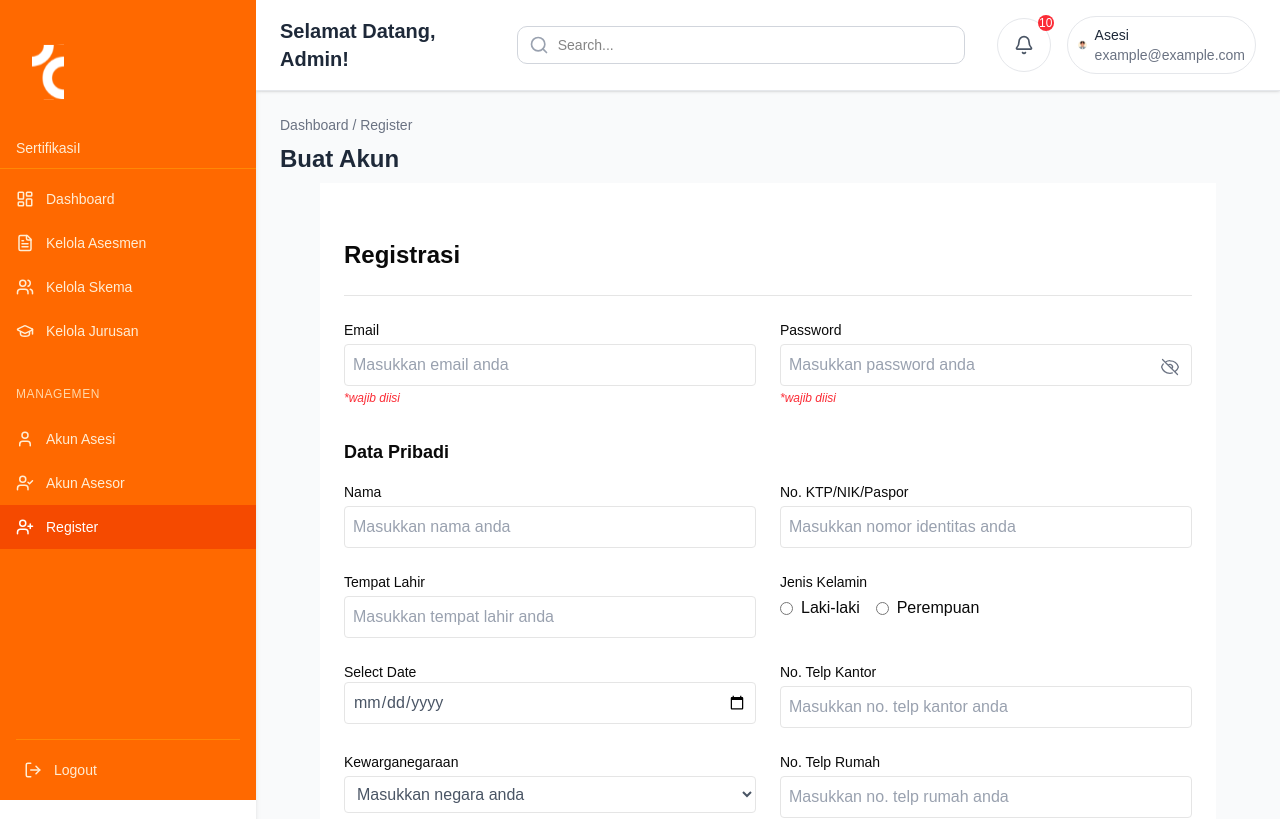
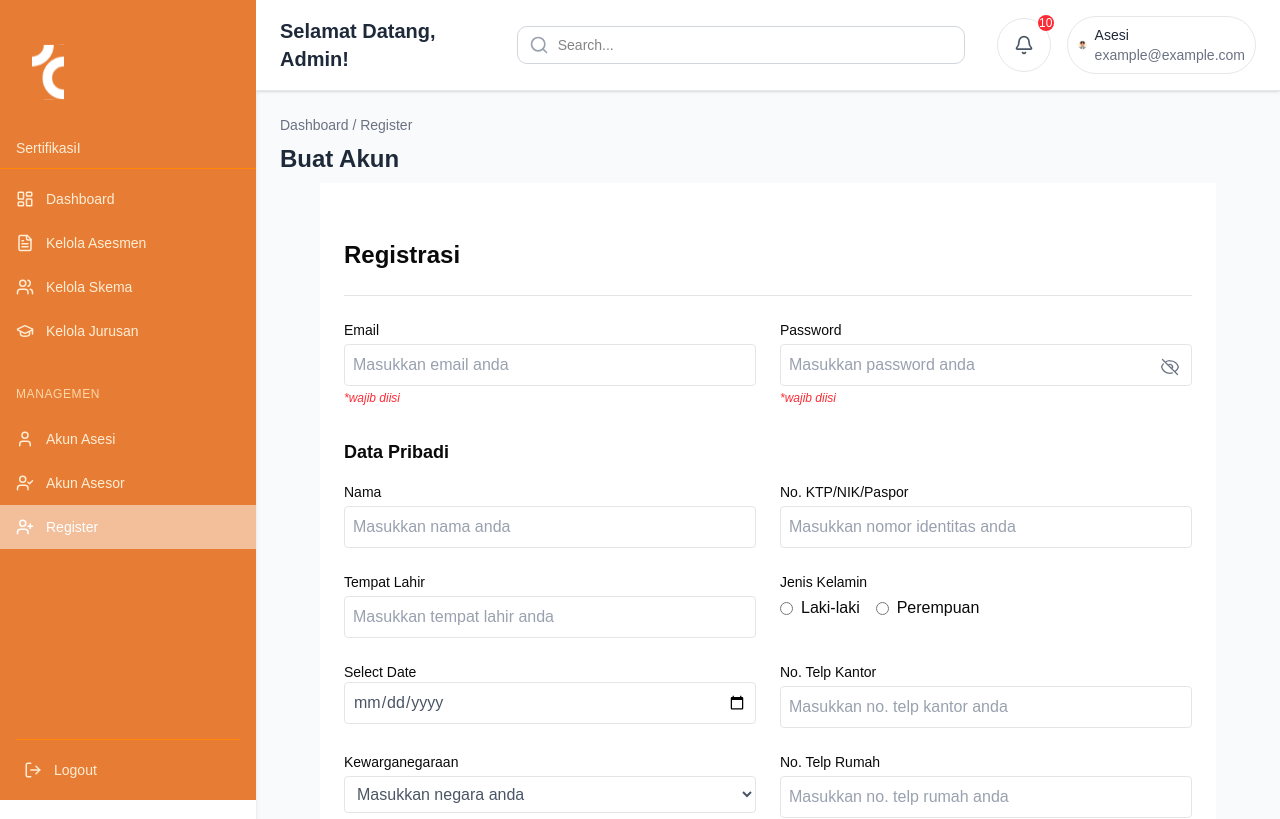
Before and after one commit to Vlysianna/TwoDev, a React (Vite) app: page /register in a window 1280 px wide. Shown: the top 819 px of the page. Built offline with nearby package versions, Linux system fonts and the light colour scheme; a web font is replaced by a local one.

Commit message:
ubah warna yang tidak konsisten

```diff
--- a/src/components/SideAdmin.tsx
+++ b/src/components/SideAdmin.tsx
@@ -48,7 +48,7 @@ const Sidebar: React.FC = () => {
       name: 'Kelola Skema',
       icon: Users,
       section: 'main',
-      path: '/kelola-skema'
+      path: '/kelola-muk'
     },
     {
       name: 'Kelola Jurusan',
@@ -63,13 +63,13 @@ const Sidebar: React.FC = () => {
       name: 'Akun Asesi',
       icon: User,
       section: 'management',
-      path: '/akun-asesi'
+      path: '/kelola-akun-asesi'
     },
     {
       name: 'Akun Asesor',
       icon: UserCheck,
       section: 'management',
-      path: '/akun-asesor'
+      path: '/kelola-akun-asesor'
     },
     {
       name: 'Register',
@@ -102,8 +102,8 @@ const Sidebar: React.FC = () => {
         to={item.path}
         className={`flex items-center space-x-3 px-4 py-3 cursor-pointer transition-all duration-200 ${
           isActive
-            ? 'bg-orange-600 text-white'
-            : 'text-orange-100 hover:bg-orange-500 hover:text-white'
+            ? 'bg-[#ffffff80] text-white'
+            : 'text-orange-100 hover:bg-[#ffffff80] hover:text-white'
         }`}
         onClick={onClick}
       >
@@ -193,7 +193,7 @@ const Sidebar: React.FC = () => {
       {/* Sidebar - Always visible on desktop, slide on mobile */}
       <div className={`
         fixed inset-y-0 left-0 z-40
-        w-64 h-screen bg-orange-500 text-white flex flex-col
+        w-64 h-screen bg-[#E77D35] text-white flex flex-col
         transform transition-transform duration-300 ease-in-out lg:transform-none
         ${isMobileMenuOpen ? 'translate-x-0' : '-translate-x-full lg:translate-x-0'}
       `}>
--- a/src/pages/asesi/DataSertifikasi.tsx
+++ b/src/pages/asesi/DataSertifikasi.tsx
@@ -256,7 +256,7 @@ export default function DataSertifikasi() {
                                 <hr className="border-gray-300" />
                                 <div className="w-full">
                                     <Link
-                                        to="/asasmen-mandiri"
+                                        to="/asesmen-mandiri"
                                         className="w-full block text-center bg-[#E77D35] hover:bg-orange-600 text-white font-normal py-2 rounded-md
                            transition duration-200 focus:outline-none focus:ring-2 focus:ring-blue-500 focus:ring-offset-2 text-sm sm:text-base"
                                     >
--- a/src/routes/AppRouter.tsx
+++ b/src/routes/AppRouter.tsx
@@ -28,13 +28,7 @@ import AsessementPilihanGanda from "@/pages/asesi/AsessmentPilihanGanda";
 import KelolaMUK from "@/pages/admin/KelolaSkema";
 import KelolaAkunAsesi from "@/pages/admin/AkunAsesi";
 import EditAsesor from "@/pages/admin/EditAsesor";
-import Home from "../pages/home/tes";
 import KelolaJurusan from "../pages/admin/kelolaJur";
-
-// import LandingPage from "../pages/LandingPage/LandingPage";
-
-
-import Test from "../pages/LandingPage/Test";
 
 export default function AppRouter() {
 	return (
@@ -69,9 +63,7 @@ export default function AppRouter() {
 				<Route path="/kelola-muk" element={<KelolaMUK />} />
 				<Route path="/kelola-akun-asesi" element={<KelolaAkunAsesi />} />
 				<Route path="/edit-asesor" element={<EditAsesor />} />
-				<Route path="/a" element={<Home />} />
-				{/* <Route path="/" element={<LandingPage />} /> */}
-				<Route path="/kelolaJur" element={<KelolaJurusan />} />
+				<Route path="/kelola-jurusan" element={<KelolaJurusan />} />
 				<Route path="/test" element={<Test />} />
 			</Routes>
 		</BrowserRouter>
```
